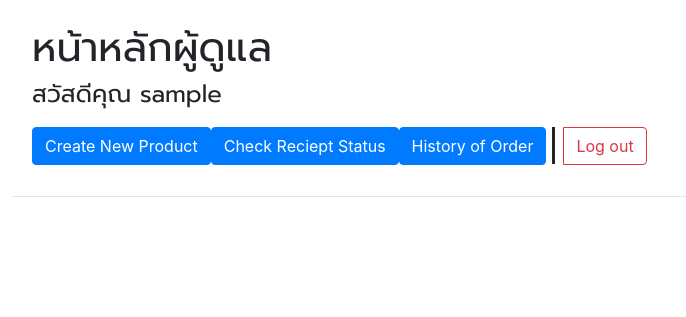
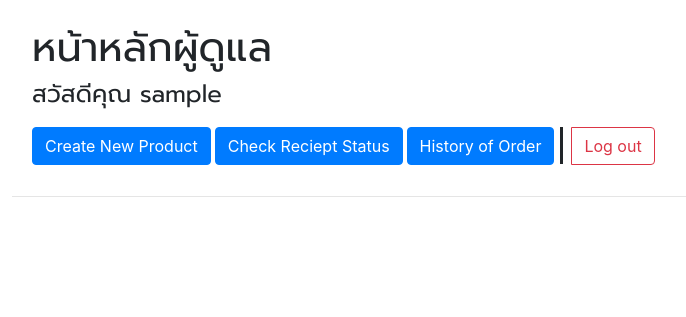
Before and after one commit to WerasutK/punyaphon_online_website, a PHP site: page /staff.php in a window 1280 px wide. Shown: the top 317 px of the page, without its empty margins (53-739 px from the left). Run offline with PHP 8.4, Linux system fonts and the light colour scheme; the visitor is signed in with stand-in values (Sample User, id 1); data that the repository does not hold is empty; some libraries are stand-ins or nearby versions.

Commit message:
ี๊Update staff
-

```diff
--- a/app/staff.php
+++ b/app/staff.php
@@ -45,10 +45,10 @@
             <form action="create_product.php" method="POST">
                 <input type="submit" name="createProduct" value="Create New Product" class="btn btn-primary">
             </form>
-            <form action="payment_check.php" method="POST">
+            <form class="ml-1" action="payment_check.php" method="POST">
                 <input type="submit" name="paymentCheck" value="Check Reciept Status" class="btn btn-primary">
             </form>
-            <form action="history_staff.php" method="POST">
+            <form class="ml-1" action="history_staff.php" method="POST">
                 <input type="submit" name="historyStaff" value="History of Order" class="btn btn-primary">
             </form>
             <p class="line"></p>
```
